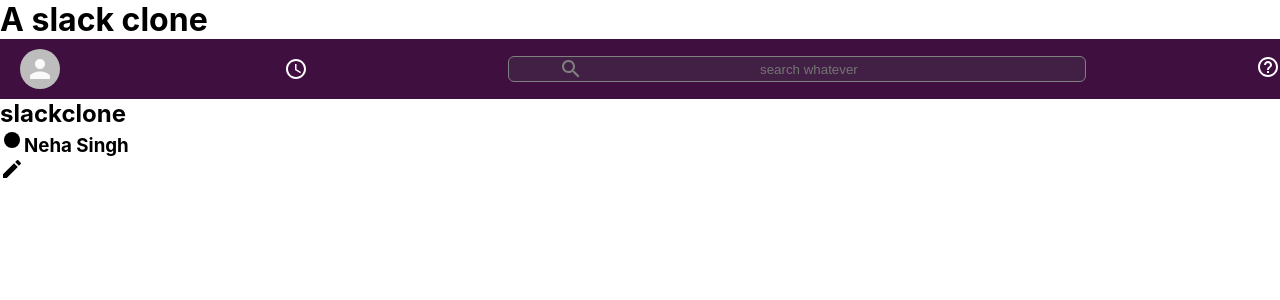
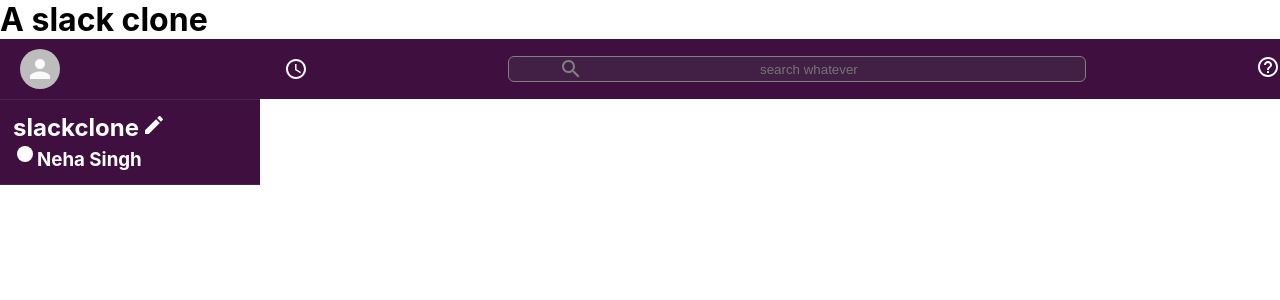
Before and after one commit to sgneha/chatIt, a React (Create React App) app: page / in a window 1280 px wide. Shown: the top 300 px of the page. Built offline with nearby package versions, Linux system fonts and the light colour scheme; the HTML template or start-up script is replaced by a standard one.

Commit message:
sidebar header css

```diff
--- a/src/styles/Sidebar.css
+++ b/src/styles/Sidebar.css
@@ -0,0 +1,12 @@
+.sidebar {
+  color: white;
+  background-color: var(--slack-color);
+  border-top: 1px solid #49274b;
+  max-width: 260px;
+}
+.sidebar__header {
+  display: flex;
+  border-bottom: 1px solid #49274b;
+  padding-bottom: 10px;
+  padding: 13px;
+}
```
